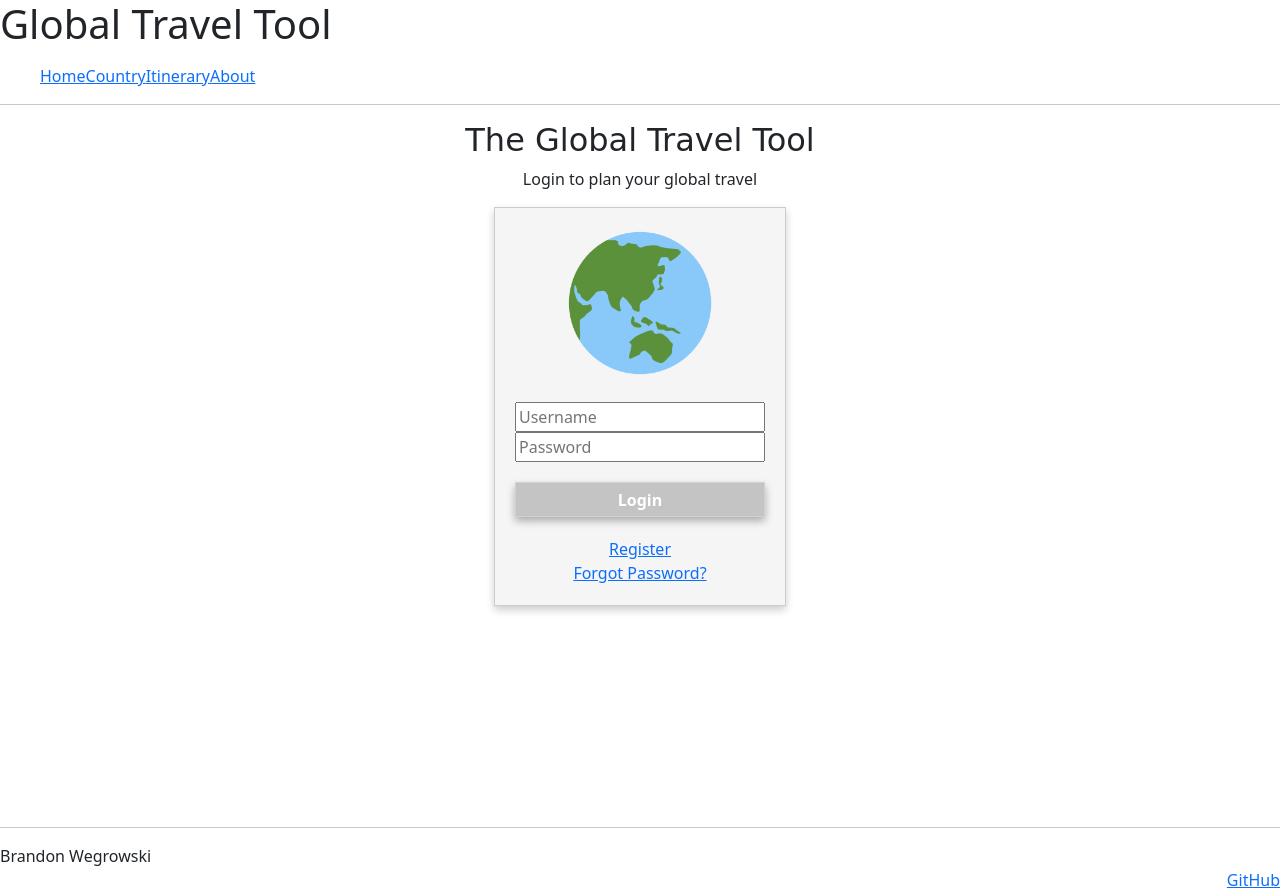
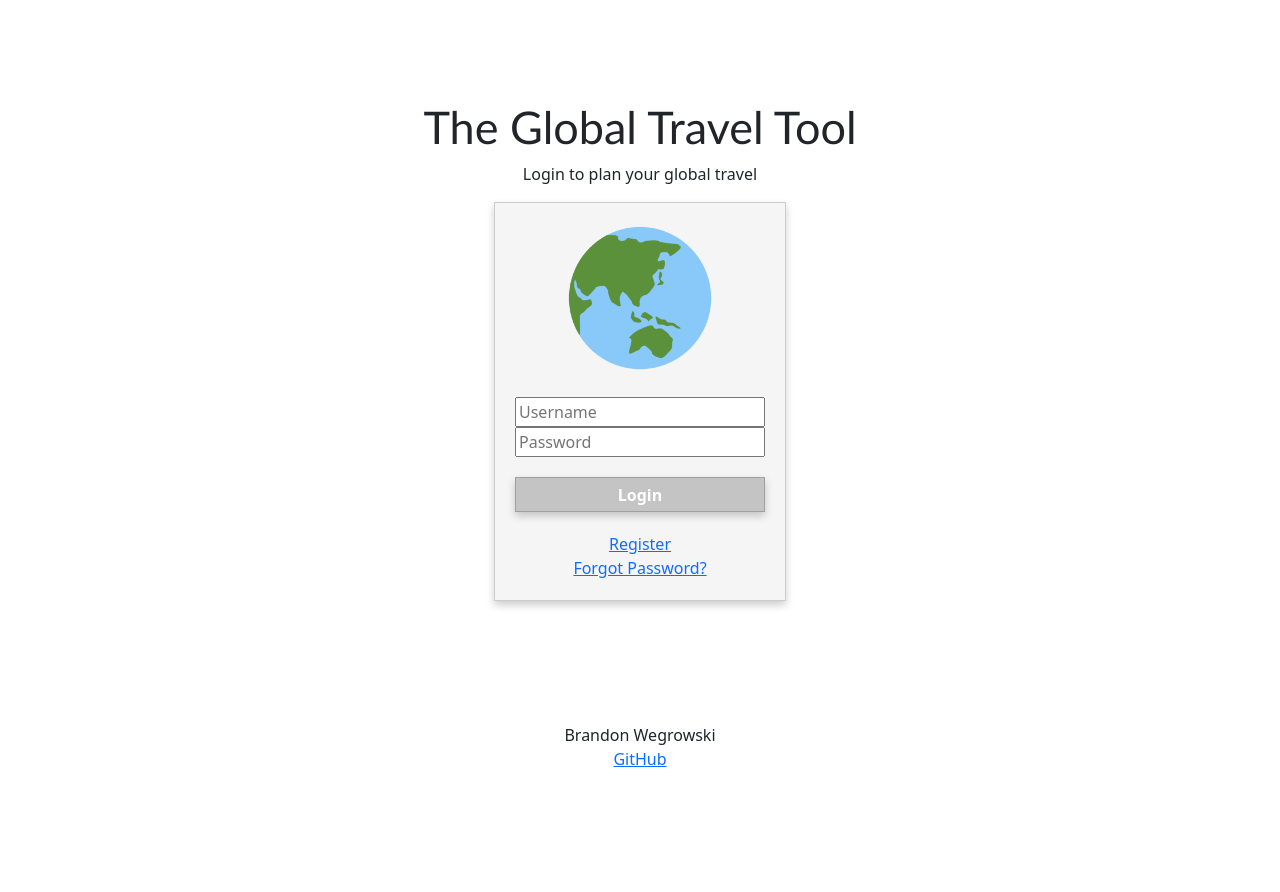
Before and after one commit to bwegr/startup, a plain HTML site: page index.html in a window 1280 px wide. After the commit the page ends 800 px from the top, so only its background shows below. Drawn offline with nearby package versions, Linux system fonts and the light colour scheme.

Commit message:
Wrapping up CSS for login page

```diff
--- a/index.html
+++ b/index.html
@@ -7,8 +7,6 @@
     <title>Global Travel Tool</title>
     <link rel="icon" href="images/globe.png" />
 
-    <link rel="stylesheet" href="main.css" />
-
     <!-- Include bootstrap CSS framework -->
     <link
       href="https://cdn.jsdelivr.net/npm/bootstrap@5.2.2/dist/css/bootstrap.min.css"
@@ -16,27 +14,11 @@
       integrity="sha384-Zenh87qX5JnK2Jl0vWa8Ck2rdkQ2Bzep5IDxbcnCeuOxjzrPF/et3URy9Bv1WTRi"
       crossorigin="anonymous"
     />
+    <link rel="stylesheet" href="main.css" />
   </head>
   <body>
     <!-- Use header, main, and footer elements to give semantic structure -->
-    <header>
-      <!-- <img width="150px" src="images/globe.png" alt="random"/> -->
-      <h1>Global Travel Tool</h1><!-- <sup>&reg;</sup> -->
 
-      <!-- Navigation elements -->
-      <nav>
-        <!-- Menu is a semantic alternative to <ul> that represents an interaction -->
-        <menu>
-          <li><a href="index.html">Home</a></li>
-          <li><a href="country.html">Country</a></li>
-          <li><a href="itinerary.html">Itinerary</a></li>
-          <li><a href="about.html">About</a></li>
-        </menu>
-      </nav>
-
-      <!-- Since we don't have the ability to style we use old style HTML to give some visual formatting -->
-      <hr />
-    </header>
 
     <main>
       <h2>The Global Travel Tool</h2>
@@ -57,9 +39,8 @@
 
     <footer>
       <hr />
-      <span class="text-reset">Brandon Wegrowski</span>
-      <br />
-      <a href="https://github.com/bwegr/startup">GitHub</a>
+      <span id="bottom">Brandon Wegrowski</span>
+      <a id="bottom" href="https://github.com/bwegr/startup">GitHub</a>
     </footer>
   </body>
 </html>
--- a/main.css
+++ b/main.css
@@ -29,8 +29,9 @@ main {
 }
 
 h2 {
-  font-family: Brush Script MT, Brush Script Std, cursive;
-  font-size: 76px;
+  font-family: 'Gill Sans', 'Gill Sans MT', Calibri, 'Trebuchet MS', sans-serif;
+  font-size: 45px;
+  margin-top: 100px;
 }
 
 .login {
@@ -54,8 +55,8 @@ button {
   width: 250px;
   height: 35px;
   margin: 20px !important;
-  border: 1px solid rgb(209, 209, 209);
-  box-shadow: 0px 4px 8px rgba(0, 0, 0, 0.3);
+  border: 1px solid rgb(160, 160, 160);
+  box-shadow: 0px 4px 8px rgba(0, 0, 0, 0.2);
   background-color: rgb(196, 196, 196);
   color: white;
 }
@@ -63,8 +64,17 @@ button {
 #register {float: left;}
 
 footer {
+  display: flex;
+  flex-direction: column;
+  align-items: center;
+}
+  /* display: flex !important;
   flex: 0 30px;
-}
+  flex-direction: row !important;
+  align-items: center;
+  list-style: none;
+  flex-wrap: nowrap; */
+
 
 menu {
   flex: 1;
@@ -83,10 +93,6 @@ menu .nav-item {
   padding: 0 0.3em;
 }
 
-footer a {
-  float: right;
-}
-
 @media (max-height: 600px) {
   header {
     display: none;
```
